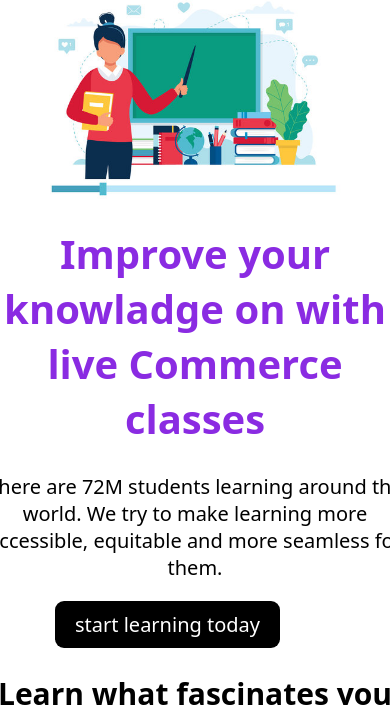
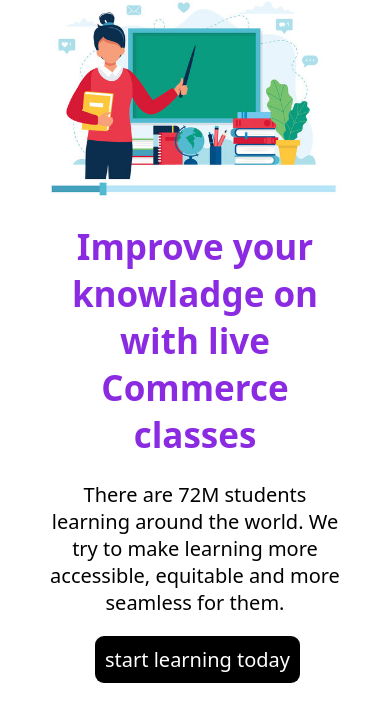
Before and after one commit to Dhamendra21/copy-of-codekaro, a plain HTML site: page index.html in a window 390 px wide. Shown: the part 123-828 px from the top of the page. Drawn offline with Linux system fonts and the light colour scheme.

Commit message:
change in improove cont

```diff
--- a/stylesheet.css
+++ b/stylesheet.css
@@ -103,17 +103,21 @@
         display: block;
     }
     .improove{
-        width: auto;
+        width: 300px;
+
         margin: auto;
         font-size: 20px;
     }
+    .improove h1{
+        font-size: 35px;
+    }
     .btn{
-        padding:10px 20px ;
+        padding:10px 10px ;
         border: none;
         background-color: black;
         color: white;
         /* padding: 10px 150px; */
-        margin-left:80px;
+        margin-left:50px;
         font-size: 20px;
         border-radius: 9px;
         cursor: pointer;
```
